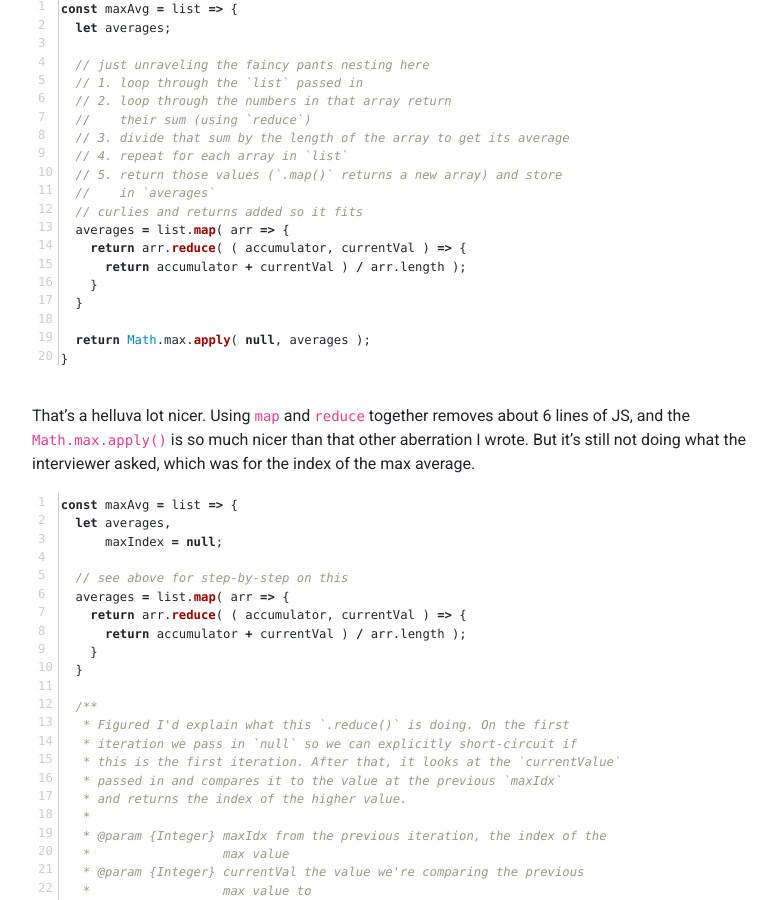
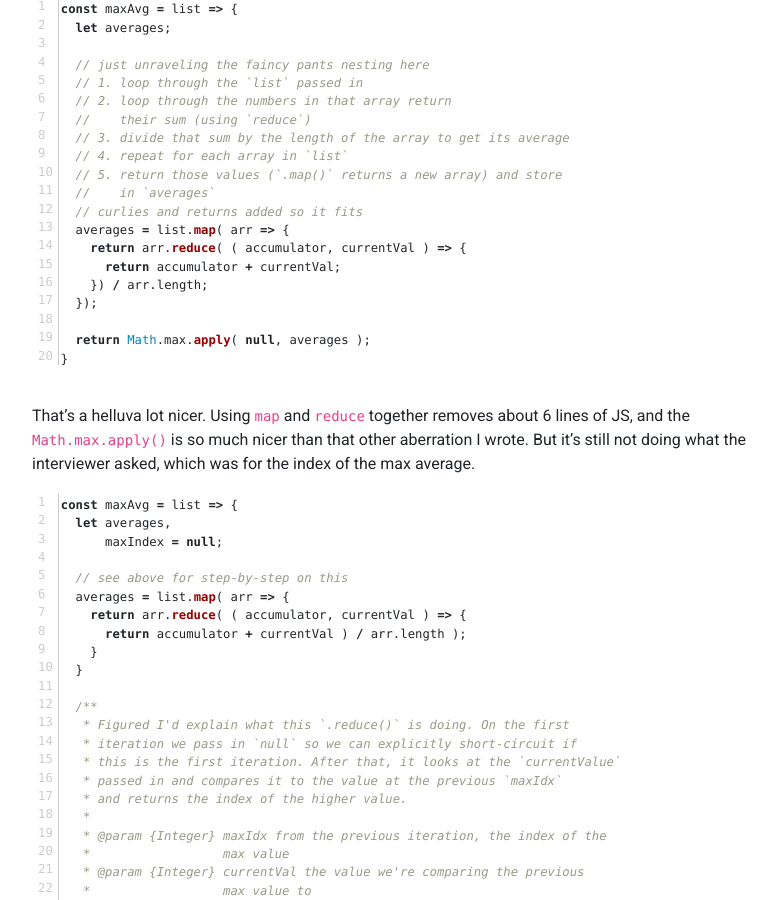
Before and after one commit to pacifisticuffs/pacifisticuffs.github.io, a Jekyll site: the page built from _posts/2018-04-20-phone-interview-questions.md, in a window 1280 px wide and 900 px high, scrolled down 1432 px. Shown: the whole window, without its empty margins (53-830 px from the left). Built offline with Jekyll 4.4.1, drawn with Linux system fonts in a browser that asks for light colours; nearby versions of some CDN libraries.

Commit message:
fixed a typo again

```diff
--- a/_posts/2018-04-20-phone-interview-questions.md
+++ b/_posts/2018-04-20-phone-interview-questions.md
@@ -60,9 +60,9 @@ const maxAvg = list => {
   // curlies and returns added so it fits
   averages = list.map( arr => {
     return arr.reduce( ( accumulator, currentVal ) => {
-      return accumulator + currentVal ) / arr.length );
-    }
-  }
+      return accumulator + currentVal;
+    }) / arr.length;
+  });
 
   return Math.max.apply( null, averages );
 }
```
